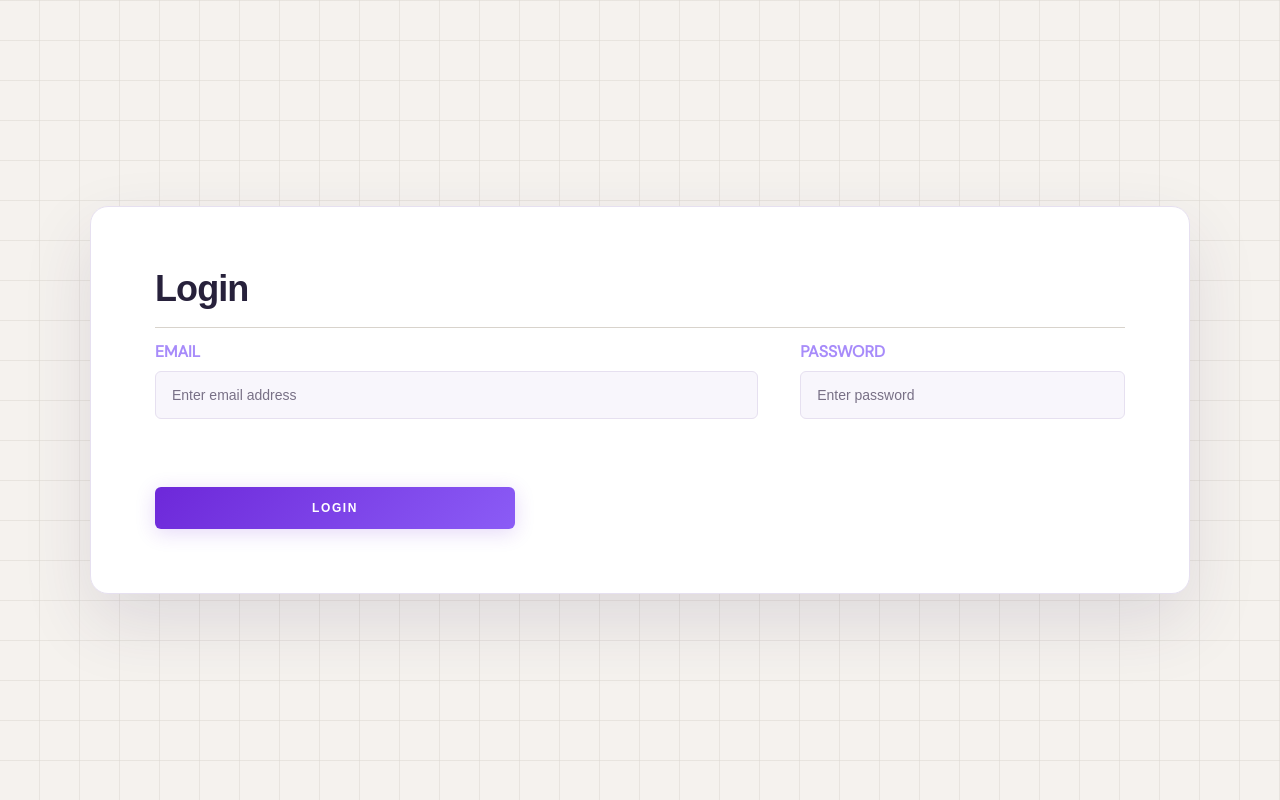
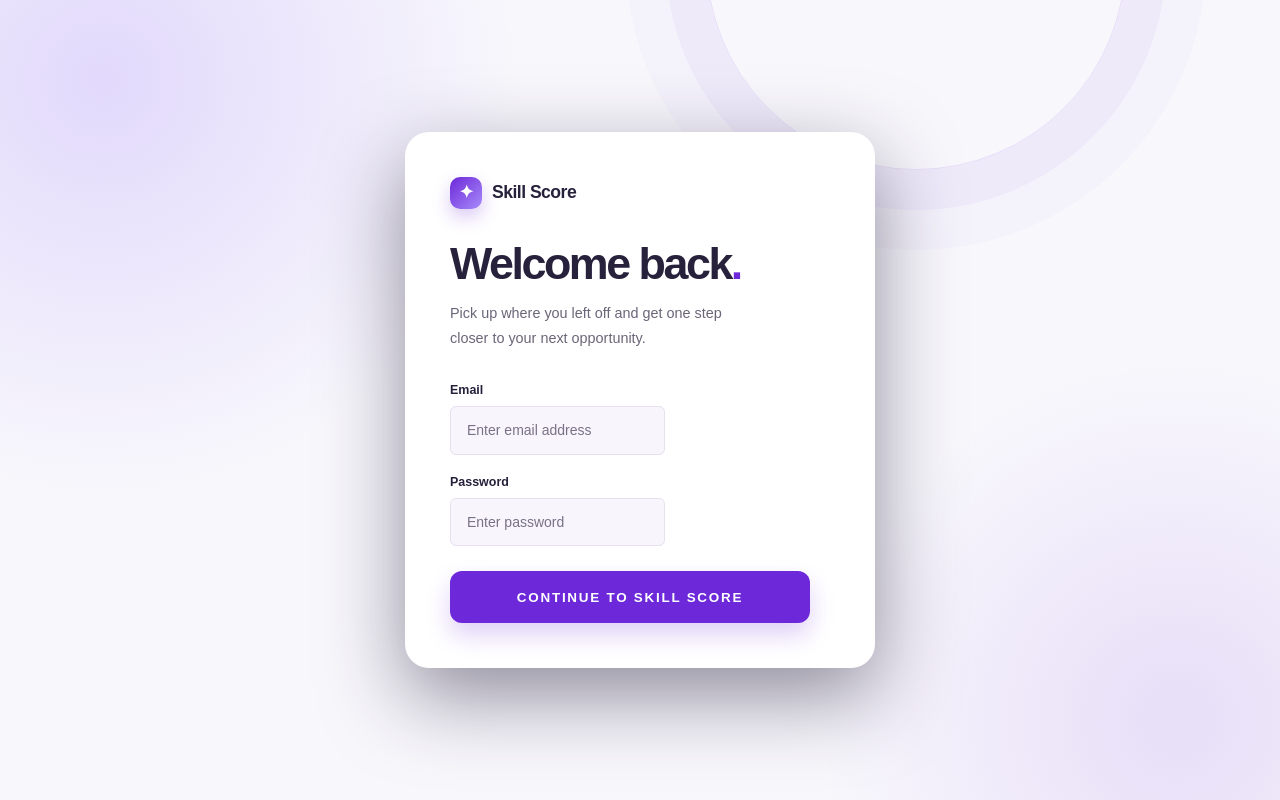
Before and after one commit to Nortcele7/Job-Skill-Match-Project, a React app in the folder frontend/: page /login in a window 1280 px wide. Built offline with nearby package versions, Linux system fonts and the light colour scheme; no server answers; the HTML template or start-up script is replaced by a standard one.

Commit message:
update login and register jsx and scss

```diff
--- a/frontend/src/features/auth/auth.from.scss
+++ b/frontend/src/features/auth/auth.from.scss
@@ -1,232 +1,209 @@
-// ============================================================
-// auth.form.scss — Editorial / Refined Monochrome Auth Styles
-// ============================================================
+$ink: #27213b;
+$navy: #f8f7fc;
+$burgundy: #6d28d9;
+$burgundy-dark: #5521aa;
+$gold: #a78bfa;
+$cream: #ffffff;
+$muted: #6b6578;
+$line: #e6e0f0;
+$surface: #ffffff;
+$transition: 180ms ease;
 
-@import url('https://fonts.googleapis.com/css2?family=DM+Serif+Display:ital@0;1&family=DM+Sans:opsz,wght@9..40,300;400;500&display=swap');
+.auth-page {
+  min-height: 100vh;
+  display: grid;
+  place-items: center;
+  padding: 32px 20px;
+  position: relative;
+  overflow: hidden;
+  background:
+    radial-gradient(circle at 8% 10%, rgba($gold, .28), transparent 30%),
+    radial-gradient(circle at 92% 90%, rgba($burgundy, .12), transparent 26%),
+    $navy;
+  font-family: 'Sora', sans-serif;
 
-// ── Variables ────────────────────────────────────────────────
-$ink:        #0e0e0e;
-$paper:      #f5f2ee;
-$accent:     #c8491a;
-$muted:      #8a8480;
-$border:     #d8d3cc;
-$surface:    #ffffff;
-$shadow-sm:  0 2px 8px rgba(0,0,0,.07);
-$shadow-md:  0 8px 32px rgba(0,0,0,.10);
-$radius:     4px;
-$transition: 200ms cubic-bezier(.4, 0, .2, 1);
-
-// ── Reset / Base ─────────────────────────────────────────────
-*,
-*::before,
-*::after {
-  box-sizing: border-box;
-  margin: 0;
-  padding: 0;
-}
-
-// ── Full-page loader ─────────────────────────────────────────
-.full-page-loader {
-  display: flex;
-  flex-direction: column;
-  align-items: center;
-  justify-content: center;
-  gap: 16px;
-  height: 100vh;
-  background: $paper;
-  font-family: 'DM Sans', sans-serif;
-  font-size: 14px;
-  font-weight: 500;
-  letter-spacing: .08em;
-  text-transform: uppercase;
-  color: $muted;
-
-  .spinner {
-    width: 28px;
-    height: 28px;
-    border: 2px solid $border;
-    border-top-color: $accent;
+  &::before {
+    content: '';
+    position: absolute;
+    width: 420px;
+    height: 420px;
+    top: -250px;
+    right: 12%;
+    border: 1px solid rgba($burgundy, .12);
     border-radius: 50%;
-    animation: spin .8s linear infinite;
+    box-shadow: 0 0 0 40px rgba($burgundy, .04), 0 0 0 80px rgba($burgundy, .025);
   }
 }
 
-@keyframes spin {
-  to { transform: rotate(360deg); }
-}
-
-// ── Main layout ──────────────────────────────────────────────
-main {
-  min-height: 100vh;
-  display: grid;
-  place-items: center;
-  background-color: $paper;
-  background-image:
-    repeating-linear-gradient(
-      0deg,
-      transparent,
-      transparent 39px,
-      rgba($border, .45) 39px,
-      rgba($border, .45) 40px
-    ),
-    repeating-linear-gradient(
-      90deg,
-      transparent,
-      transparent 39px,
-      rgba($border, .45) 39px,
-      rgba($border, .45) 40px
-    );
-  padding: 24px;
-  font-family: 'DM Sans', sans-serif;
-}
-
-// ── Form container ───────────────────────────────────────────
-.form-container {
-  width: 100%;
-  max-width: 420px;
+.auth-page .form-container {
+  width: min(100%, 470px);
+  position: relative;
+  z-index: 1;
+  padding: 44px;
+  color: $ink;
   background: $surface;
-  border: 1px solid $border;
-  border-radius: $radius;
-  padding: 48px 40px 44px;
-  box-shadow: $shadow-md;
-  animation: rise .45s cubic-bezier(.22, 1, .36, 1) both;
+  border: 1px solid rgba($cream, .85);
+  border-radius: 24px;
+  box-shadow: 0 28px 80px rgba($ink, .5);
+  animation: auth-rise .45s ease both;
 
   h1 {
-    font-family: 'DM Serif Display', Georgia, serif;
-    font-size: 2rem;
-    font-weight: 400;
+    margin-top: 30px;
     color: $ink;
-    letter-spacing: -.01em;
-    margin-bottom: 32px;
-    line-height: 1.1;
+    font-family: 'Sora', sans-serif;
+    font-size: clamp(2rem, 5vw, 2.8rem);
+    font-weight: 600;
+    letter-spacing: -.055em;
+    line-height: 1.08;
 
-    // thin rule below heading
-    padding-bottom: 20px;
-    border-bottom: 1px solid $border;
-  }
-
-  form {
-    display: flex;
-    flex-direction: column;
-    gap: 20px;
+    span { color: $burgundy; }
   }
 }
 
-@keyframes rise {
-  from {
-    opacity: 0;
-    transform: translateY(18px);
-  }
-  to {
-    opacity: 1;
-    transform: translateY(0);
+.auth-page .brand-mark {
+  display: inline-flex;
+  align-items: center;
+  gap: 10px;
+  color: $ink;
+  font-family: 'Sora', sans-serif;
+  font-size: 1.1rem;
+  font-weight: 700;
+  letter-spacing: -.03em;
+
+  &-icon {
+    display: grid;
+    width: 32px;
+    height: 32px;
+    place-items: center;
+    color: $cream;
+    background: linear-gradient(135deg, $burgundy, $gold);
+    border-radius: 10px;
+    box-shadow: 0 8px 18px rgba($burgundy, .25);
   }
 }
 
-// ── Input group ──────────────────────────────────────────────
-.input-group {
+.auth-page .form-intro {
+  max-width: 36ch;
+  margin: 14px 0 32px;
+  color: $muted;
+  font-size: .9rem;
+  font-weight: 500;
+  line-height: 1.7;
+}
+
+.auth-page .form-container form {
   display: flex;
   flex-direction: column;
-  gap: 6px;
+  gap: 19px;
+}
+
+.auth-page .input-group {
+  display: flex;
+  flex-direction: column;
+  gap: 8px;
 
   label {
-    font-size: 11px;
-    font-weight: 500;
-    letter-spacing: .1em;
-    text-transform: uppercase;
-    color: $muted;
+    color: $ink;
+    font-size: .78rem;
+    font-weight: 800;
   }
 
   input {
     width: 100%;
-    padding: 11px 14px;
-    font-family: 'DM Sans', sans-serif;
-    font-size: 14px;
-    font-weight: 300;
+    padding: 14px 15px;
     color: $ink;
-    background: $surface;
-    border: 1px solid $border;
-    border-radius: $radius;
+    background: #f8f6fc;
+    border: 1px solid $line;
+    border-radius: 12px;
     outline: none;
-    transition: border-color $transition, box-shadow $transition;
+    font-size: .88rem;
+    transition: border-color $transition, box-shadow $transition, background $transition;
 
-    &::placeholder {
-      color: lighten($muted, 18%);
-    }
-
+    &::placeholder { color: #68757d; }
+    &:hover { border-color: #92898d; }
     &:focus {
-      border-color: $ink;
-      box-shadow: 0 0 0 3px rgba($ink, .06);
-    }
-
-    &:hover:not(:focus) {
-      border-color: darken($border, 12%);
+      background: $surface;
+      border-color: $burgundy;
+      box-shadow: 0 0 0 4px rgba($burgundy, .13);
     }
   }
 }
 
-// ── Buttons ──────────────────────────────────────────────────
-.button {
+.auth-page .button {
   display: inline-flex;
+  min-height: 52px;
   align-items: center;
   justify-content: center;
-  padding: 12px 24px;
-  font-family: 'DM Sans', sans-serif;
-  font-size: 13px;
-  font-weight: 500;
-  letter-spacing: .06em;
-  text-transform: uppercase;
-  border: none;
-  border-radius: $radius;
+  padding: 12px 20px;
+  border: 0;
+  border-radius: 12px;
   cursor: pointer;
-  transition: background $transition, transform $transition, box-shadow $transition;
+  font-size: .84rem;
+  font-weight: 800;
+  transition: transform $transition, box-shadow $transition, background $transition;
 
-  &:active {
-    transform: scale(.98);
+  &:active { transform: translateY(1px); }
+}
+
+.auth-page .primary-button {
+  width: 100%;
+  margin-top: 6px;
+  color: $cream;
+  background: $burgundy;
+  box-shadow: 0 12px 24px rgba($burgundy, .22);
+
+  &:hover {
+    background: $burgundy-dark;
+    box-shadow: 0 15px 28px rgba($burgundy, .3);
+    transform: translateY(-1px);
   }
 }
 
-.primary-button {
-  width: 100%;
-  background: $ink;
-  color: $surface;
-  box-shadow: $shadow-sm;
-  margin-top: 4px;
+.auth-page .form-container form > div:last-child {
+  padding-top: 5px;
+  color: $muted;
+  font-size: .82rem;
+  font-weight: 600;
+  text-align: center;
 
-  &:hover {
-    background: $accent;
-    box-shadow: 0 4px 16px rgba($accent, .30);
-  }
-
-  &:active {
-    background: darken($accent, 8%);
+  a {
+    color: $burgundy;
+    font-weight: 800;
+    text-decoration: none;
+    &:hover { text-decoration: underline; }
   }
 }
 
-// ── Footer link row (Register page) ─────────────────────────
-.form-container form > div:last-child {
-  font-size: 13px;
-  color: $muted;
-  text-align: center;
-  padding-top: 4px;
+.full-page-loader {
+  display: grid;
+  min-height: 100vh;
+  place-items: center;
+  gap: 14px;
+  color: $cream;
+  background: $navy;
+  font-family: 'Sora', sans-serif;
+  font-weight: 700;
+}
 
-  a {
-    color: $ink;
-    font-weight: 500;
-    text-decoration: none;
-    border-bottom: 1px solid $border;
-    transition: border-color $transition, color $transition;
+.auth-page .spinner {
+  width: 30px;
+  height: 30px;
+  border: 3px solid rgba($burgundy, .16);
+  border-top-color: $gold;
+  border-radius: 50%;
+  animation: auth-spin .8s linear infinite;
+}
 
-    &:hover {
-      color: $accent;
-      border-color: $accent;
-    }
+@keyframes auth-spin { to { transform: rotate(360deg); } }
+@keyframes auth-rise {
+  from { opacity: 0; transform: translateY(14px); }
+  to { opacity: 1; transform: translateY(0); }
+}
+
+@media (max-width: 520px) {
+  .auth-page { padding: 20px 14px; }
+  .auth-page .form-container {
+    padding: 30px 24px;
+    border-radius: 20px;
   }
 }
-
-// ── Responsive ───────────────────────────────────────────────
-@media (max-width: 480px) {
-  .form-container {
-    padding: 36px 24px 32px;
-  }
-}
--- a/frontend/src/features/auth/pages/Login.jsx
+++ b/frontend/src/features/auth/pages/Login.jsx
@@ -34,11 +34,16 @@ const Login = () => {
 
 
   return (
-    <main>
+    <main className="auth-page">
         <div className="form-container">
-            <h1>Login</h1>
+        <div className="brand-mark" aria-label="Skill Score">
+            <span className="brand-mark-icon">✦</span>
+            <span>Skill Score</span>
+        </div>
+        <h1>Welcome back<span>.</span></h1>
+        <p className="form-intro">Pick up where you left off and get one step closer to your next opportunity.</p>
 
-            <form onSubmit={handleSubmit}>
+        <form onSubmit={handleSubmit}>
 
             <div className="input-group">
                 <label htmlFor="email">Email</label>
@@ -55,7 +60,7 @@ const Login = () => {
             </div>
 
             <button type="submit" className='button primary-button'>
-                Login
+                Continue to Skill Score
             </button>
 
             </form>
--- a/frontend/src/features/auth/pages/Register.jsx
+++ b/frontend/src/features/auth/pages/Register.jsx
@@ -1,6 +1,7 @@
 import React, { useState } from 'react'
 import { useAuth } from '../hooks/useAuth'
 import { useNavigate } from 'react-router'
+import "../../auth/auth.from.scss"
 
 const Register = () => {
 
@@ -22,9 +23,14 @@ const Register = () => {
 
   return (
 
-     <main>
+     <main className="auth-page">
         <div className="form-container">
-            <h1>Register</h1>
+            <div className="brand-mark" aria-label="Skill Score">
+                <span className="brand-mark-icon">✦</span>
+                <span>Skill Score</span>
+            </div>
+            <h1>Build your next move<span>.</span></h1>
+            <p className="form-intro">Create your free profile and turn your skills into your next big opportunity.</p>
 
             <form  onSubmit={handleSubmit}>
 
@@ -49,7 +55,7 @@ const Register = () => {
                 />
             </div>
 
-            <button type="submit" className='button primary-button' >Register</button>
+            <button type="submit" className='button primary-button' >Create my profile</button>
 
             <div>
                 Already a User. <a href="/login">Login</a>
```
